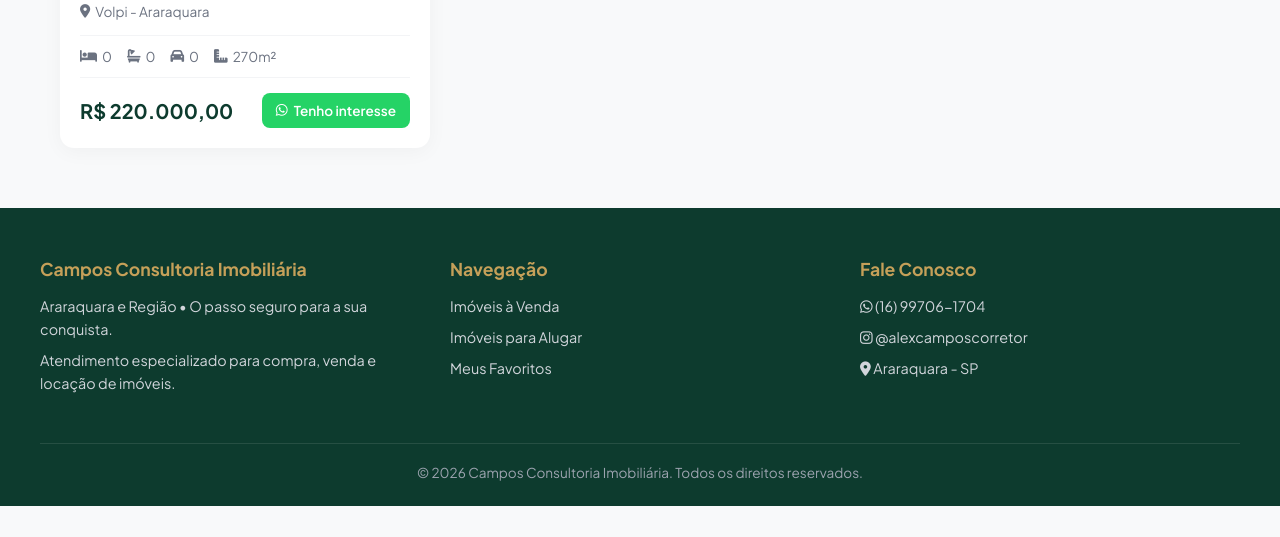
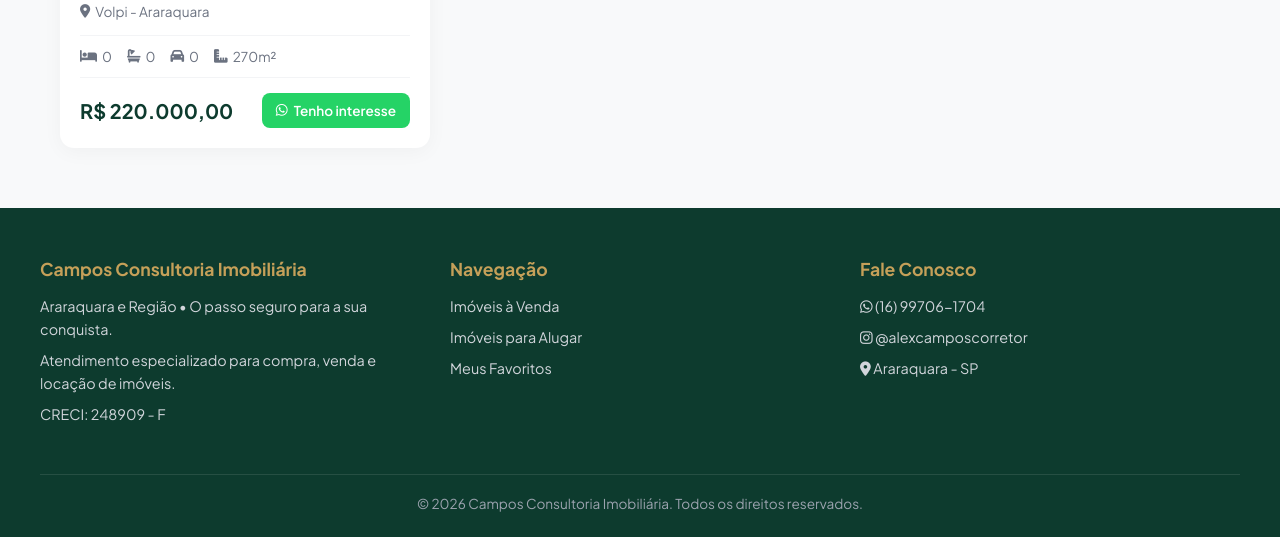
Before and after one commit to camposalex86/camposconsultoria, a plain HTML site: page index.html in a window 1280 px wide. Shown: the part 944-1481 px from the top of the page. Before the commit the page ends 1450 px from the top, so only its background shows below. Drawn offline with Linux system fonts and the light colour scheme.

Commit message:
Add CRECI information to footer
Adicionar CRECI ao rodape

```diff
--- a/index.html
+++ b/index.html
@@ -877,6 +877,7 @@
                 <h4>Campos Consultoria Imobiliária</h4>
                 <p>Araraquara e Região • O passo seguro para a sua conquista.</p>
                 <p>Atendimento especializado para compra, venda e locação de imóveis.</p>
+                <p>CRECI: 248909 - F</p>
             </div>
             <div class="footer-col">
                 <h4>Navegação</h4>
```
